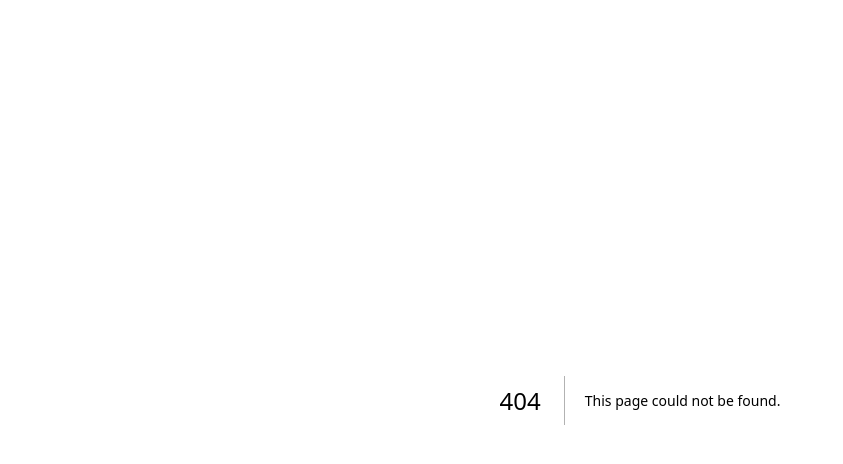
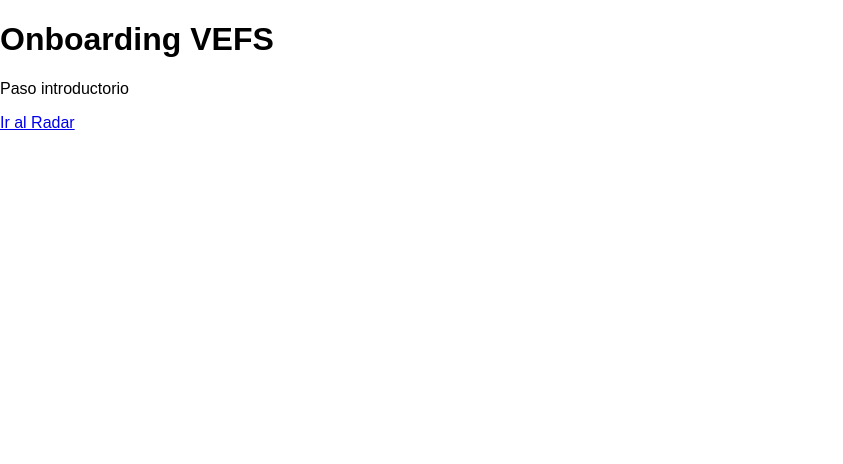
Before and after one commit to DAMIANHE/vesf-saas2, a Next.js app: page /onboarding in a window 1280 px wide. Before the commit this address had no page. Shown: the top 464 px of the page, without its empty margins (0-843 px from the left). Built offline with nearby package versions, Linux system fonts and the light colour scheme.

Commit message:
Create page.jsx

```diff
--- /dev/null
+++ b/app/onboarding/page.jsx
@@ -0,0 +1,14 @@
+import Link from "next/link";
+
+export default function OnboardingPage() {
+  return (
+    <main>
+      <h1>Onboarding VEFS</h1>
+      <p>Paso introductorio</p>
+
+      <Link href="/radar">
+        Ir al Radar
+      </Link>
+    </main>
+  );
+}
```
